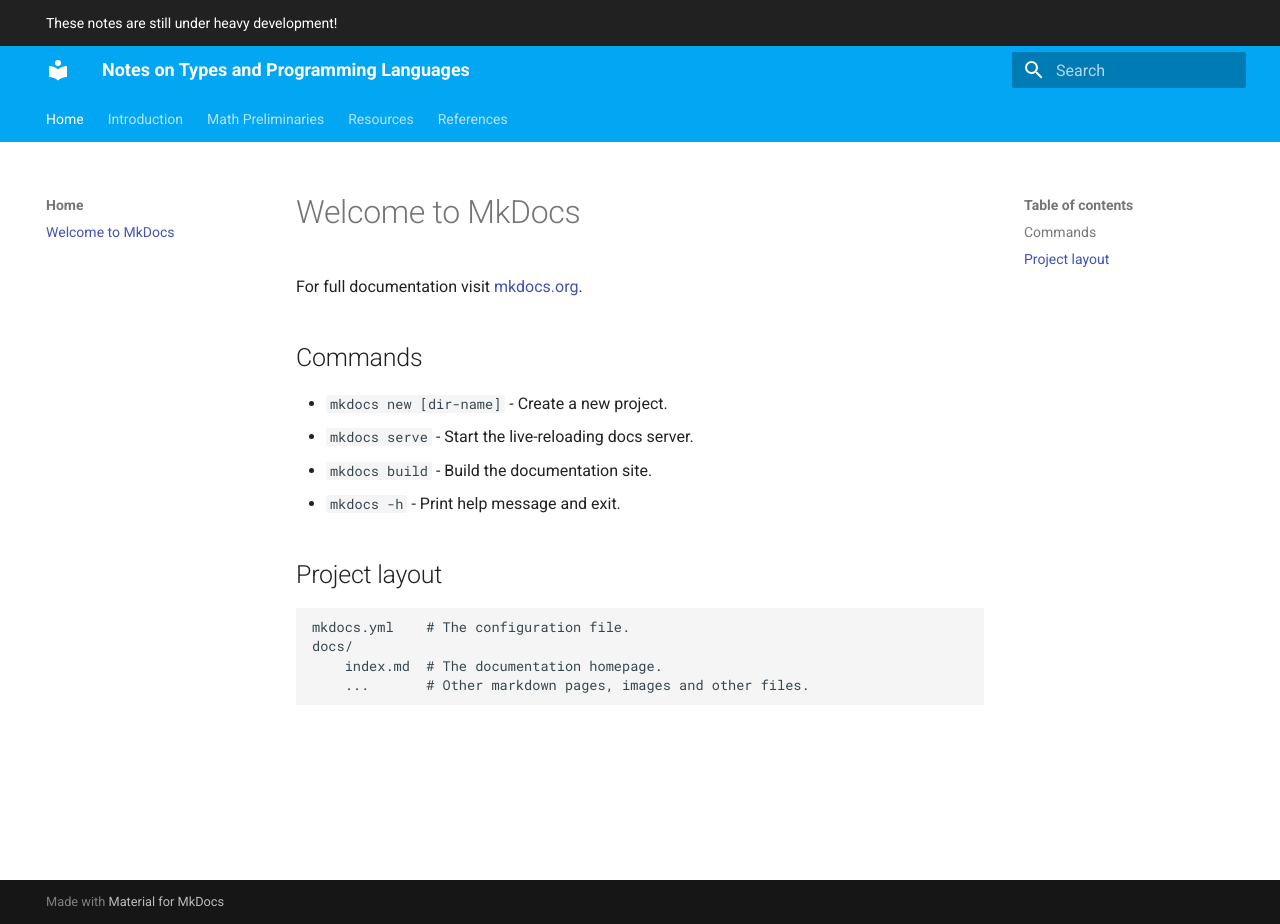
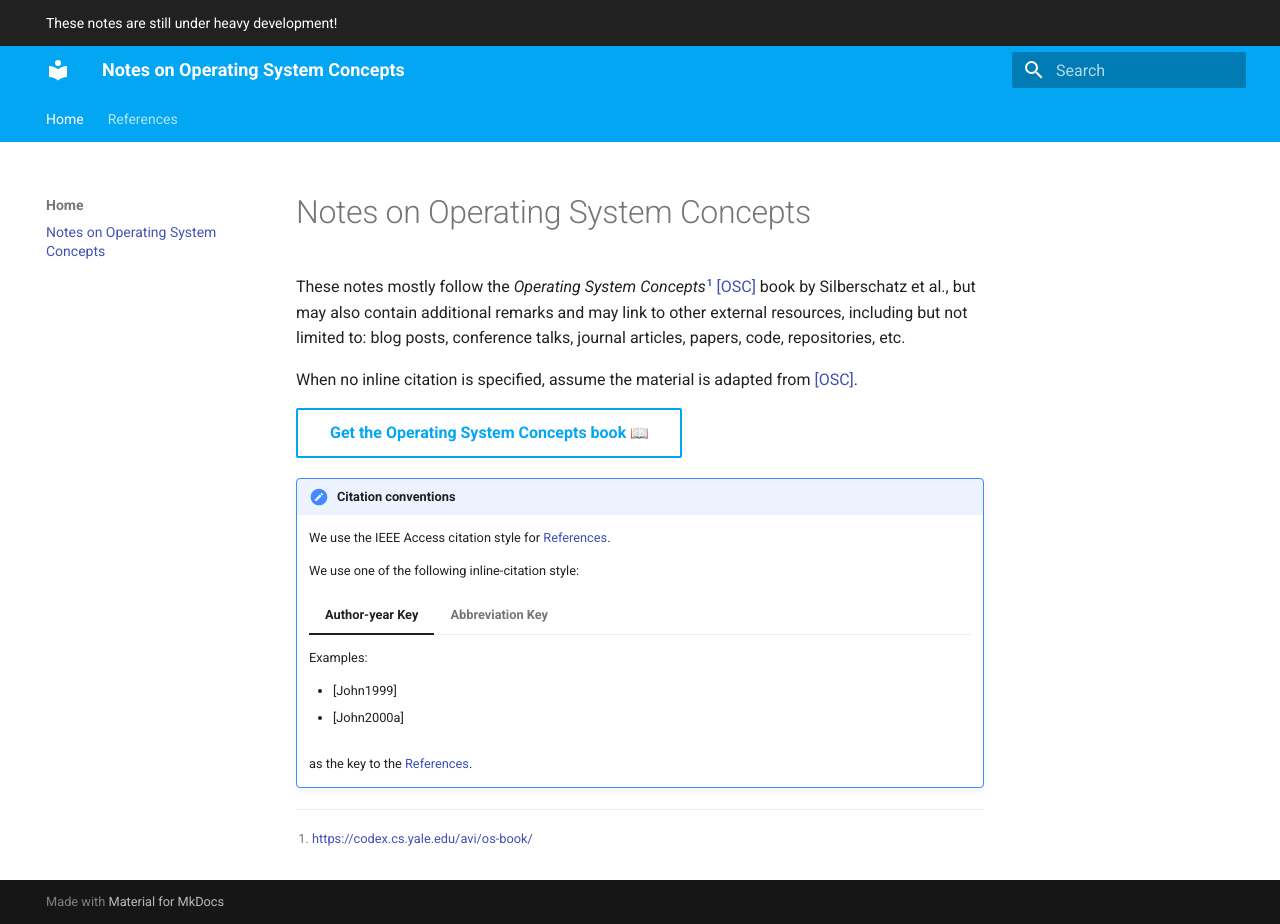
Before and after one commit to jieyouxu/operating-system-concepts-notes, an MkDocs documentation site: the page built from docs/index.md, in a window 1280 px wide and 924 px high. Built offline with MkDocs 1.6.1 and Material for MkDocs 9.7.7, drawn with Linux system fonts in a browser that asks for light colours; emoji names are drawn with the system emoji font.

Commit message:
infra: add initial reference

```diff
--- a/docs/index.md
+++ b/docs/index.md
@@ -1,17 +1,37 @@
-# Welcome to MkDocs
+# Notes on Operating System Concepts
 
-For full documentation visit [mkdocs.org](https://www.mkdocs.org).
+These notes mostly follow the *Operating System Concepts*[^1]
+[\[OSC\]][OSC] book by Silberschatz et al., but may also contain additional
+remarks and may link to other external resources, including but not limited to:
+blog posts, conference talks, journal articles, papers, code, repositories, etc.
 
-## Commands
+When no inline citation is specified, assume the material is adapted from
+[\[OSC\]][OSC].
 
-* `mkdocs new [dir-name]` - Create a new project.
-* `mkdocs serve` - Start the live-reloading docs server.
-* `mkdocs build` - Build the documentation site.
-* `mkdocs -h` - Print help message and exit.
+[Get the Operating System Concepts book :book:][OSC]{: .md-button }
 
-## Project layout
+!!! note "Citation conventions"
 
-    mkdocs.yml    # The configuration file.
-    docs/
-        index.md  # The documentation homepage.
-        ...       # Other markdown pages, images and other files.
+    We use the IEEE Access citation style for [References].
+
+    We use one of the following inline-citation style:
+
+    === "Author-year Key"
+
+        Examples:
+
+        - [John1999]
+        - [John2000a]
+
+    === "Abbreviation Key"
+
+        Examples:
+
+        - [RFC793]
+        - [CLRS]
+
+    as the key to the [References].
+
+[OSC]: https://codex.cs.yale.edu/avi/os-book/
+[References]: ./references.md
+[^1]: <https://codex.cs.yale.edu/avi/os-book/>
--- a/mkdocs.yml
+++ b/mkdocs.yml
@@ -1,23 +1,8 @@
-site_name: Notes on Types and Programming Languages
+site_name: Notes on Operating System Concepts
 
 nav:
     - Home:
         - index.md
-    - Introduction:
-        - Preface: introduction/preface.md
-        - Type Systems in Computer Science: introduction/types-in-cs.md
-        - Brief History: introduction/brief-history.md
-        - What Type Systems are Good For: introduction/type-systems-good-for.md
-        - Type Systems and Language Design: introduction/type-systems-language-design.md
-    - Math Preliminaries:
-        - Home: math-preliminaries/index.md
-        - Sets, Functions and Relations: math-preliminaries/sets-functions-relations/index.md
-        - Ordered Sets:
-            - Notes: math-preliminaries/ordered-sets/notes.md
-            - Exercises: math-preliminaries/ordered-sets/exercises.md
-    - Resources:
-        - Type Systems and Logics: resources/type-systems-logics.md
-        - Rust: resources/rust.md
     - References:
         - references.md
 
```
Also changed, not shown: docs/references.md (+3 -8 lines).
